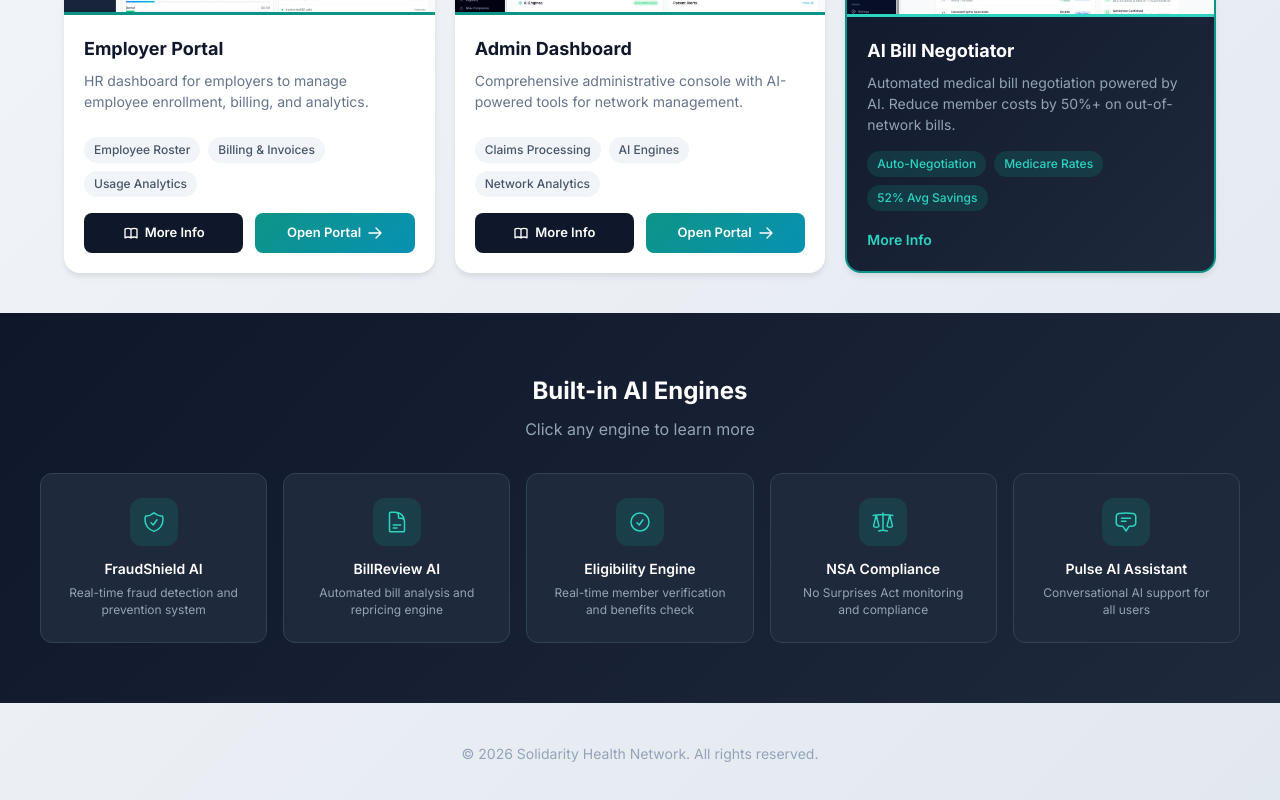
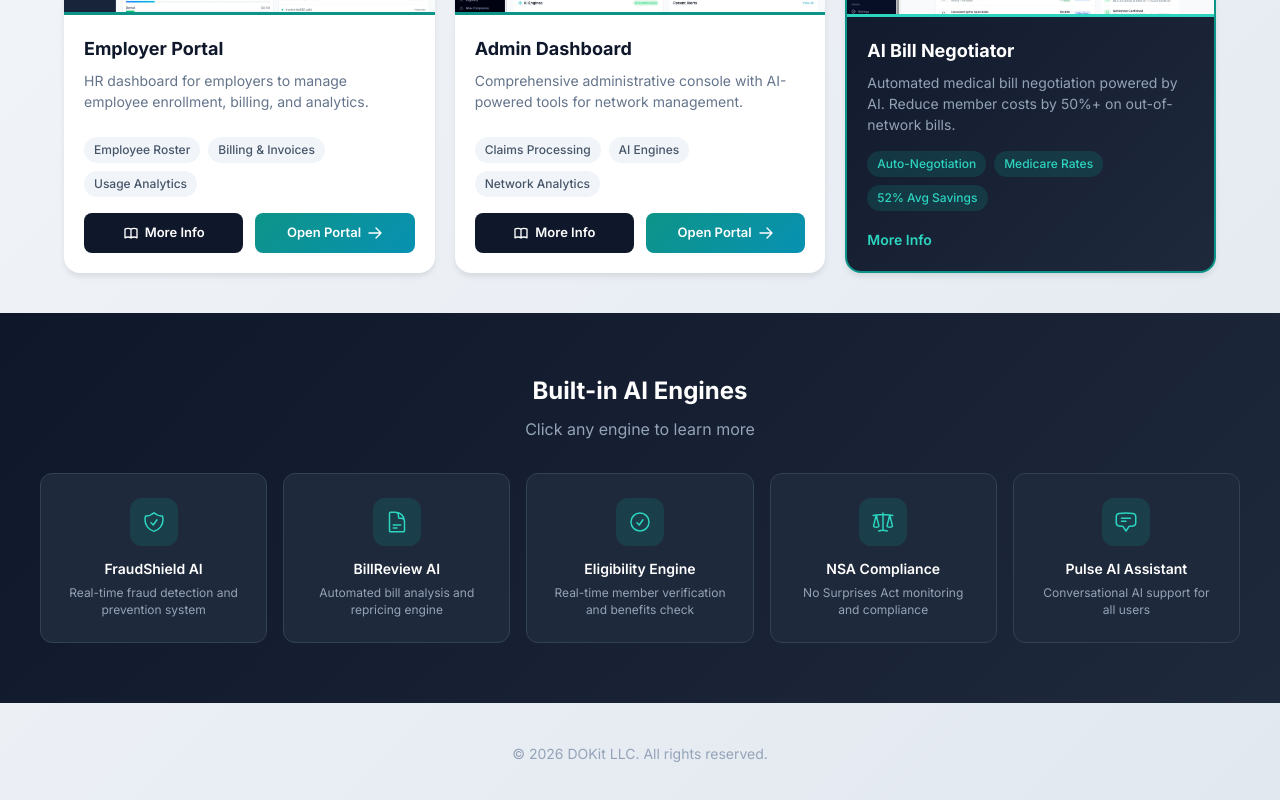
Before and after one commit to CoHoast/clarity-health-network, a Next.js app: page /demo in a window 1280 px wide. Shown: the part 1113-1913 px from the top of the page. Built offline with nearby package versions, Linux system fonts and the light colour scheme.

Commit message:
Update copyright to DOKit LLC

```diff
--- a/app/demo/page.tsx
+++ b/app/demo/page.tsx
@@ -733,7 +733,7 @@ export default function ProductDemoPage() {
       {/* Footer */}
       <footer style={{ padding: '40px 24px', textAlign: 'center' }}>
         <p style={{ fontSize: 14, color: '#94a3b8' }}>
-          © 2026 Solidarity Health Network. All rights reserved.
+          © 2026 DOKit LLC. All rights reserved.
         </p>
       </footer>
 
```
